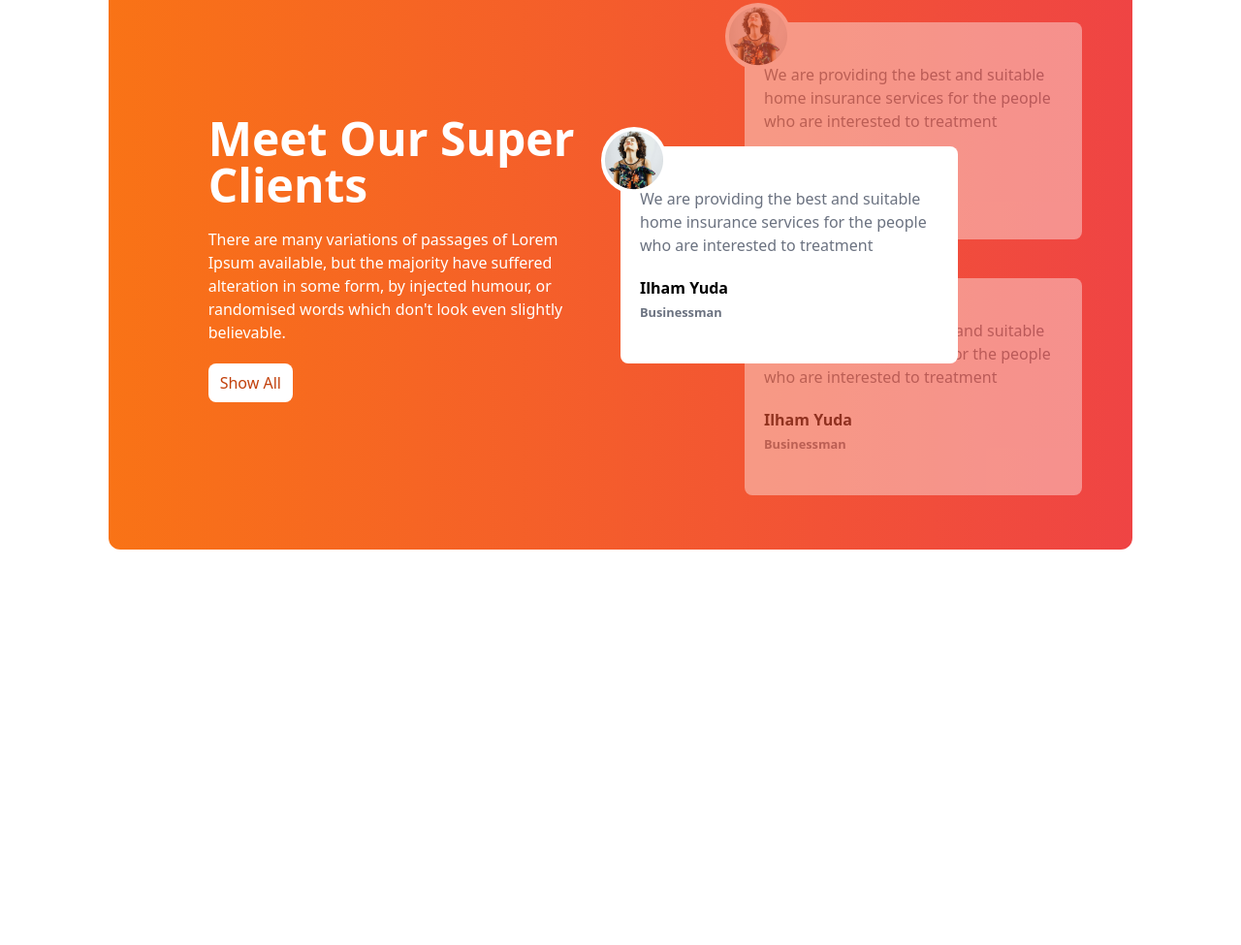
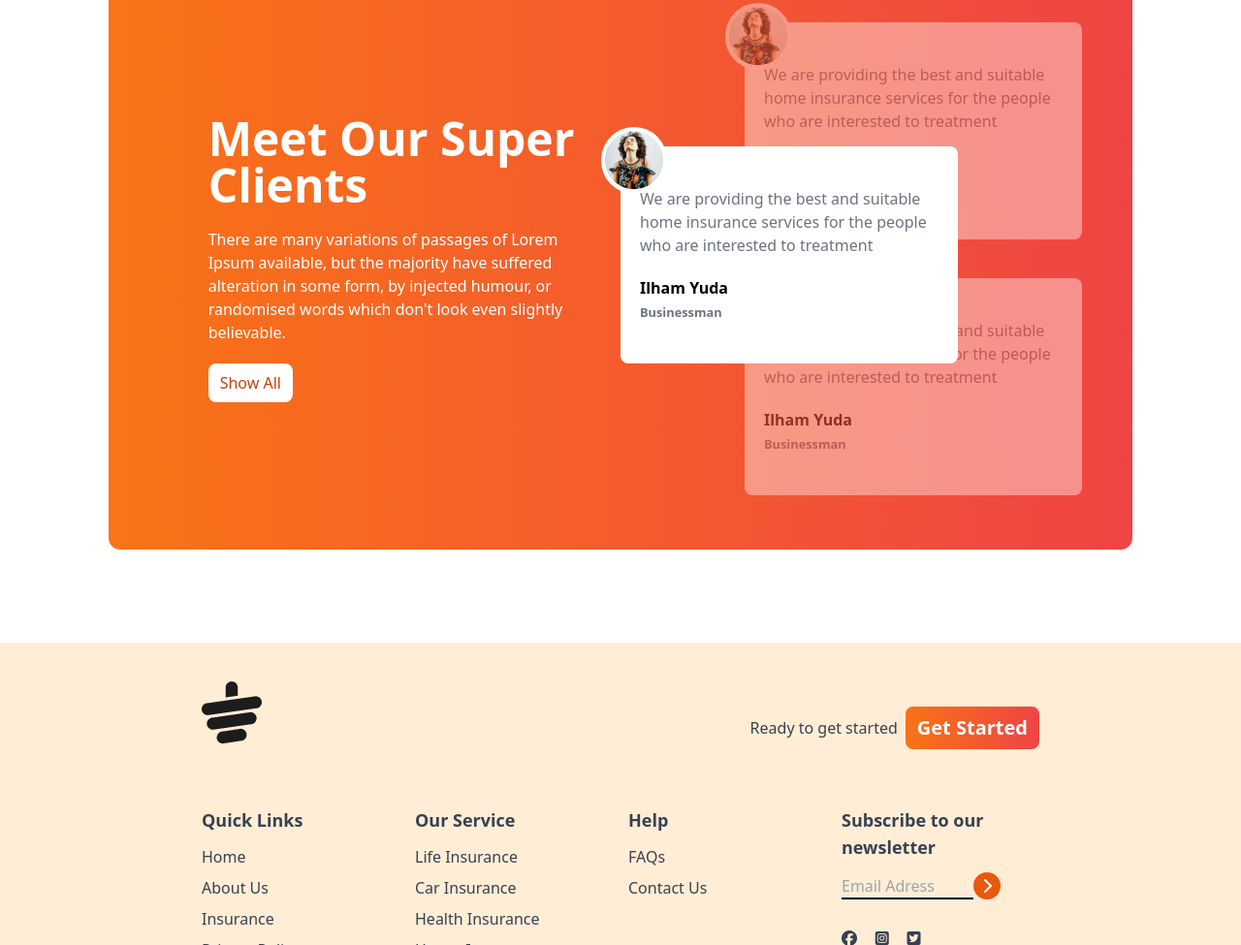
Before and after one commit to Mominur-sumon/tea-house-with-tailwindcss, a plain HTML site: page index.html in a window 1280 px wide. Shown: the part 1825-2800 px from the top of the page at 97% size. Before the commit the page ends 2488 px from the top, so only its background shows below. Drawn offline with nearby package versions, Linux system fonts and the light colour scheme.

Commit message:
footer section done

```diff
--- a/index.html
+++ b/index.html
@@ -36,8 +36,11 @@
                     tea time at The <br>
                     Tea House
                 </h1> <br>
-                <p class="text-gray-500 w-3/4">Tea and Botanical Solutions Supplier Give Optimum Satisfaction To Your Taste Buds.</p> <br>
-                <button class="bg-gradient-to-r from-orange-500 to-red-500 px-5 py-5 rounded-lg text-white font-bold text-xl">Explore More <i class="fa-solid fa-arrow-right -rotate-45"></i></button>
+                <p class="text-gray-500 w-3/4">Tea and Botanical Solutions Supplier Give Optimum Satisfaction To Your
+                    Taste Buds.</p> <br>
+                <button
+                    class="bg-gradient-to-r from-orange-500 to-red-500 px-5 py-5 rounded-lg text-white font-bold text-xl">Explore
+                    More <i class="fa-solid fa-arrow-right -rotate-45"></i></button>
             </div>
             <!-- Image Content -->
             <div class="relative">
@@ -47,7 +50,8 @@
 
                 </div>
                 <!-- card -->
-                <div class="absolute flex items-center bg-white shadow-lg px-2 py-2 md:px-10 lg:py-4 rounded-lg top-28 md:top-80 md:left-32 lg:left-28">
+                <div
+                    class="absolute flex items-center bg-white shadow-lg px-2 py-2 md:px-10 lg:py-4 rounded-lg top-28 md:top-80 md:left-32 lg:left-28">
                     <!-- Icon -->
                     <div>
                         <i class="fa-solid fa-star text-2xl text-amber-500"></i>
@@ -65,7 +69,9 @@
             <!-- title -->
             <div class="text-center mb-8">
                 <h1 class="text-3xl md:text-4xl font-bold mb-2">Our Featured Products</h1>
-                <p class="text-gray-600 max-w-2xl mx-auto">There are many variations of passages of Lorem Ipsum available, but the majority have suffered alteration in some form, by injected humour, or randomised words which don't look even slightly believable. </p>
+                <p class="text-gray-600 max-w-2xl mx-auto">There are many variations of passages of Lorem Ipsum
+                    available, but the majority have suffered alteration in some form, by injected humour, or randomised
+                    words which don't look even slightly believable. </p>
             </div>
             <!-- grid card -->
             <div class="grid grid-cols-1 md:grid-cols-2 lg:grid-cols-4 gap-4 text-center">
@@ -131,24 +137,32 @@
                 <!-- text section -->
                 <div>
                     <h1 class="text-5xl font-bold mb-5">Great Tea, Freshly Presented</h1>
-                    <p class="text-gray-500">The meaning of gong cha is chanese is to provide the best tea to emperor from all possessions . It represents the highest quality and self expectation. Establishing in 2006, Gong cha had been deeply appreciated by its custoers  because of good words of mouth and unique customized service orginated from Taiwan.</p> <br>
+                    <p class="text-gray-500">The meaning of gong cha is chanese is to provide the best tea to emperor
+                        from all possessions . It represents the highest quality and self expectation. Establishing in
+                        2006, Gong cha had been deeply appreciated by its custoers because of good words of mouth and
+                        unique customized service orginated from Taiwan.</p> <br>
                     <h3 class="text-2xl font-bold mb-5">Unique Taste</h3>
-                    <p class="text-gray-500">A Unique and different style from other teapots gives a luxurious and minimalist impression</p> <br>
+                    <p class="text-gray-500">A Unique and different style from other teapots gives a luxurious and
+                        minimalist impression</p> <br>
                     <h4 class="text-2xl font-bold mb-5">Premium Quality</h4>
-                    <p class="text-gray-500">Premium Quality that makes tea more elegant and more durable when you use it.</p>
+                    <p class="text-gray-500">Premium Quality that makes tea more elegant and more durable when you use
+                        it.</p>
                 </div>
             </div>
         </section>
 
         <!-- Meet our super  -->
         <section class="mb-24">
-            <div class="bg-gradient-to-r from-orange-500 to-red-500 rounded-xl grid grid-cols-1 lg:grid-cols-2 text-white px-7 md:px-16">
+            <div
+                class="bg-gradient-to-r from-orange-500 to-red-500 rounded-xl grid grid-cols-1 lg:grid-cols-2 text-white px-7 md:px-16">
                 <!-- text section -->
                 <div class="flex justify-center items-center">
                     <div class="w-5/6">
                         <h1 class="text-5xl font-bold mb-5 mt-10">Meet Our Super Clients</h1>
-                        <p class="mb-5">There are many variations of passages of Lorem Ipsum available, but the majority have suffered alteration in some form, by injected humour, or randomised words which don't look even slightly believable. </p>
-                        <button class="bg-white text-orange-700 px-3 py-2 rounded-lg" >Show All</button>
+                        <p class="mb-5">There are many variations of passages of Lorem Ipsum available, but the majority
+                            have suffered alteration in some form, by injected humour, or randomised words which don't
+                            look even slightly believable. </p>
+                        <button class="bg-white text-orange-700 px-3 py-2 rounded-lg">Show All</button>
                     </div>
                 </div>
                 <!-- reviews card section -->
@@ -160,31 +174,36 @@
                                 <img class="p-1" src="images/client.png" alt="client">
                             </div>
                             <div>
-                                <p class="text-gray-500 mb-5">We are providing the best and suitable home insurance services for the people who are interested to treatment</p>
+                                <p class="text-gray-500 mb-5">We are providing the best and suitable home insurance
+                                    services for the people who are interested to treatment</p>
                                 <h1 class="font-bold">Ilham Yuda</h1>
                                 <small class="font-bold text-gray-500">Businessman</small>
                             </div>
                         </div>
                     </div>
                     <!-- top card -->
-                     <div class="relative left-8 md:left-32 h-56 w-full md:w-3/4 bg-white text-black rounded-lg flex items-center px-5 opacity-40">
+                    <div
+                        class="relative left-8 md:left-32 h-56 w-full md:w-3/4 bg-white text-black rounded-lg flex items-center px-5 opacity-40">
                         <div class="absolute -top-5 -left-5 bg-white rounded-full">
                             <img class="p-1" src="images/client.png" alt="client">
                         </div>
                         <div>
-                            <p class="text-gray-500 mb-5">We are providing the best and suitable home insurance services for the people who are interested to treatment</p>
+                            <p class="text-gray-500 mb-5">We are providing the best and suitable home insurance services
+                                for the people who are interested to treatment</p>
                             <h1 class="font-bold">Ilham Yuda</h1>
                             <small class="font-bold text-gray-500">Businessman</small>
                         </div>
                     </div>
 
                     <!-- bottom card -->
-                     <div class="relative left-8 md:left-32 top-10 h-56 w-full md:w-3/4 bg-white text-black rounded-lg flex items-center px-5 opacity-40">
+                    <div
+                        class="relative left-8 md:left-32 top-10 h-56 w-full md:w-3/4 bg-white text-black rounded-lg flex items-center px-5 opacity-40">
                         <div class="absolute -top-5 -left-5 bg-white rounded-full">
                             <img class="p-1" src="images/client.png" alt="client">
                         </div>
                         <div>
-                            <p class="text-gray-500 mb-5">We are providing the best and suitable home insurance services for the people who are interested to treatment</p>
+                            <p class="text-gray-500 mb-5">We are providing the best and suitable home insurance services
+                                for the people who are interested to treatment</p>
                             <h1 class="font-bold">Ilham Yuda</h1>
                             <small class="font-bold text-gray-500">Businessman</small>
                         </div>
@@ -192,8 +211,77 @@
                 </div>
             </div>
         </section>
+        <!-- News Section -->
+
 
     </main>
+    <!-- Footer section -->
+    <footer class="bg-orange-100 text-gray-700 py-10 px-4 md:px-16">
+        <div class="w-9/12 mx-auto">
+            <!-- logo -->
+            <div class="mb-8 flex justify-between">
+                <img class="mb-8" src="images/cup.png" alt="">
+                <div class="flex items-center gap-2">
+                    <h4>Ready to get started</h4>
+                    <button
+                        class="bg-gradient-to-r from-orange-500 to-red-500 px-3 py-2 rounded-lg text-white font-bold text-xl">Get
+                        Started</button>
+                </div>
+            </div>
+            <!-- Links -->
+            <div class="grid grid-cols-1 md:grid-cols-2 lg:grid-cols-4 gap-4 ">
+                <!-- first column -->
+                <div>
+                    <h3 class="font-semibold text-lg mb-3">Quick Links</h3>
+                    <ul class="space-y-2">
+                        <li><a class="hover:text-orange-600" href="#">Home</a></li>
+                        <li><a class="hover:text-orange-600" href="#">About Us </a></li>
+                        <li><a class="hover:text-orange-600" href="#">Insurance</a></li>
+                        <li><a class="hover:text-orange-600" href="#">Privacy Policy</a></li>
+                    </ul>
+                </div>
+                <!-- Second Column -->
+                <div>
+                    <h3 class="font-semibold text-lg mb-3">Our Service</h3>
+                    <ul class="space-y-2">
+                        <li><a class="hover:text-orange-600" href="#">Life Insurance</a></li>
+                        <li><a class="hover:text-orange-600" href="#">Car Insurance </a></li>
+                        <li><a class="hover:text-orange-600" href="#">Health Insurance</a></li>
+                        <li><a class="hover:text-orange-600" href="#">House Insurance</a></li>
+                    </ul>
+                </div>
+                <!-- Third Column -->
+                <div>
+                    <h3 class="font-semibold text-lg mb-3">Help</h3>
+                    <ul class="space-y-2">
+                        <li><a class="hover:text-orange-600" href="#">FAQs</a></li>
+                        <li><a class="hover:text-orange-600" href="#">Contact Us </a></li>
+
+                    </ul>
+                </div>
+                <!-- Fourth Column -->
+                <div>
+                    <h3 class="font-semibold text-lg mb-3">Subscribe to our newsletter</h3>
+                    <div class="flex flex-col space-y-2">
+                        <div>
+                            <input  placeholder="Email Adress" type="text" class="bg-transparent border-b-2 border-black w-4/6"><i class="fa-solid fa-chevron-right w-7 h-7 bg-orange-600 inline-flex rounded-full text-white justify-center items-center"></i>
+                            <div class="flex justify-between w-2/5 mb-2 mt-8">
+                                <i class="fa-brands fa-facebook"></i>
+                                <i class="fa-brands fa-square-instagram"></i>
+                                <i class="fa-brands fa-square-twitter"></i>
+
+                            </div>
+                        </div>
+                    </div>
+                </div>
+
+            </div>
+            <div class="text-center pt-4 mt-4">
+                <p class="text-sm text-gray-600">© 2027 UIDesign.to - All rights reserved.</p>
+
+            </div>
+        </div>
+    </footer>
 </body>
 
 </html>
```
Lines whose indentation alone changed are shown as unchanged.
